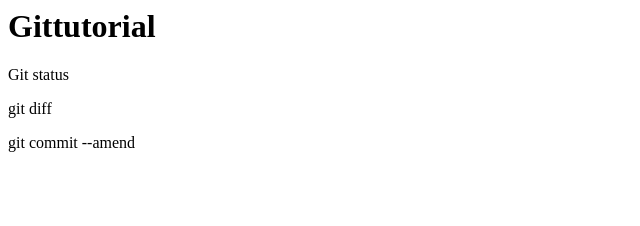
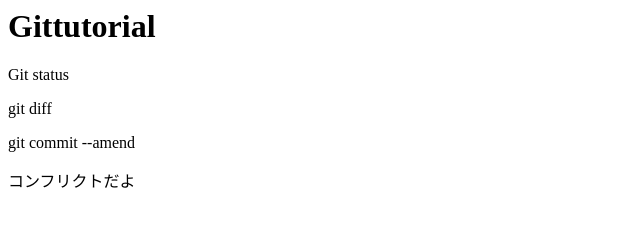
Before and after one commit to wrsdu1715/git_tutorial, a plain HTML site: page index.html in a window 1280 px wide. Shown: the whole page, without its empty margins (0-640 px from the left). Drawn offline with Linux system fonts and the light colour scheme.

Commit message:
yahoコンフリクト

```diff
--- a/index.html
+++ b/index.html
@@ -2,3 +2,4 @@
 <p>Git status</p>
 <p>git diff</p>
 <p>git commit --amend</p>
+<p>コンフリクトだよ</p>
```
